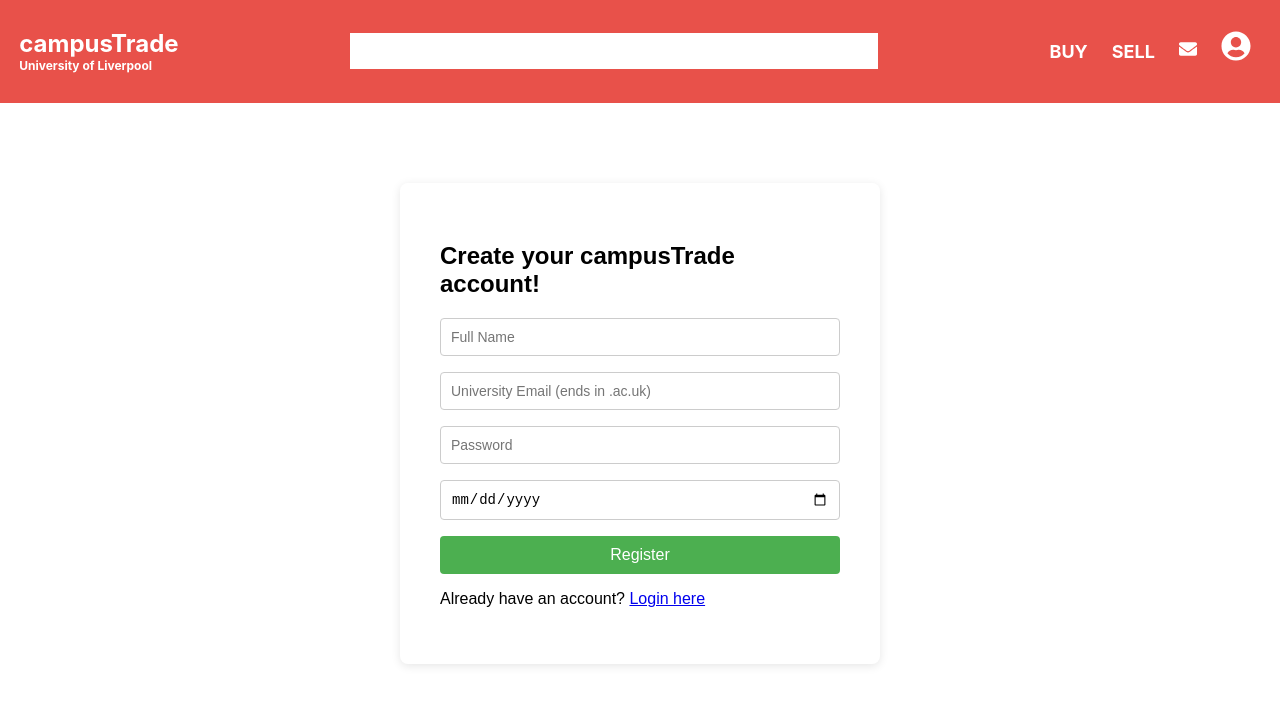
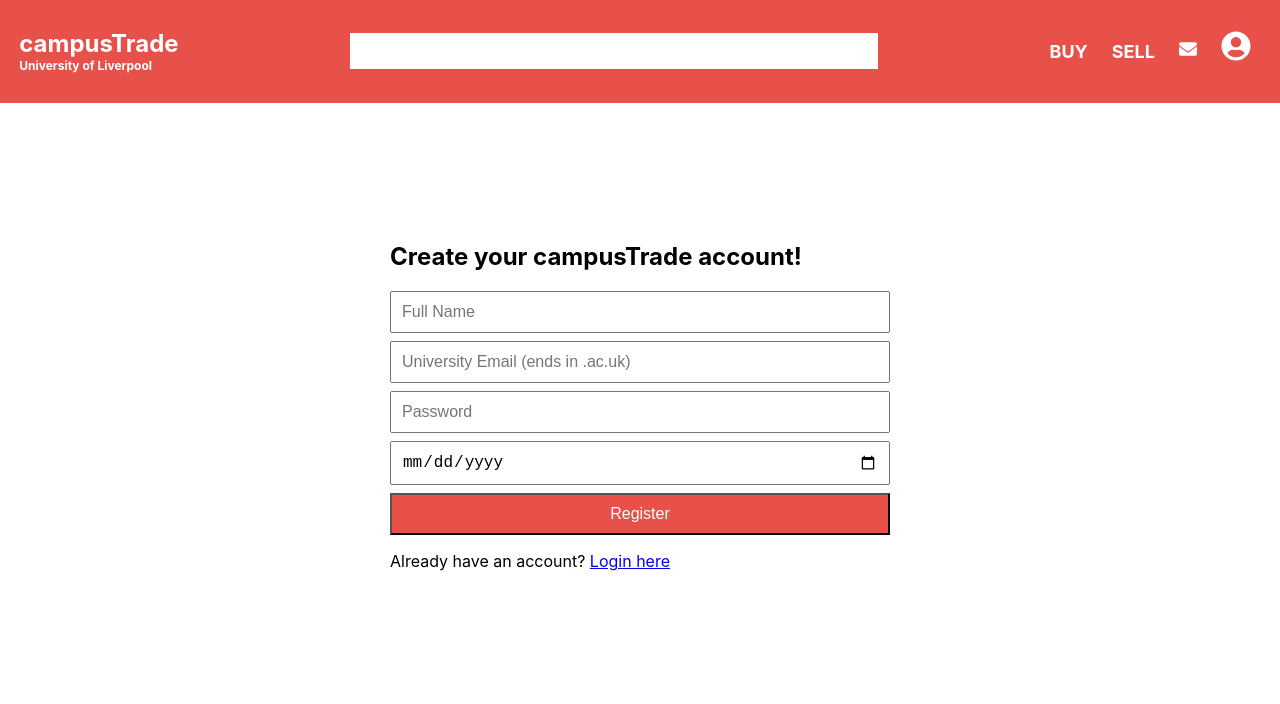
Before and after one commit to campusTradeLiverpool/campusTrade, a React (Create React App) app in the folder frontend/: page /register in a window 1280 px wide. Shown: the top 704 px of the page. Built offline with nearby package versions, Linux system fonts and the light colour scheme.

Commit message:
commented and changed look for inbox, login and register pages

```diff
--- a/frontend/src/pages/Register.js
+++ b/frontend/src/pages/Register.js
@@ -3,15 +3,19 @@
 import { useEffect } from 'react';
 
 function Register() {
+    // state for the form data
     const [formData, setFormData] = useState({
         email: '',
         name: '',
         dateOfBirth: '',
         password: ''
     });
+
+    // sets states for the success message and the errors
     const [message, setMessage] = useState('');
     const [error, setError] = useState('');
 
+    // gets the user from local storage and if there is a user, it sends them to the profile page
     useEffect(() => {
         const user = localStorage.getItem('user');
         if (user) {
@@ -23,6 +27,7 @@
         setFormData({ ...formData, [e.target.name]: e.target.value });
     };
 
+    // function to handle the register, it sends a post request to the sql with the data provided and if successful it sets a success message and if not it sets an error message
     const handleSubmit = async (e) => {
         e.preventDefault();
         setMessage('');
@@ -31,10 +36,11 @@
             const response = await axios.post('http://localhost:8080/api/users/register', formData);
             setMessage(response.data);
         } catch (err) {
-            setError(err.response?.data || 'Something went wrong');
+            setError(err.response?.data || 'Something went wrong, try again later.');
         }
     };
 
+    {/* basic registration form with name, email, date of birth and password */}
     return (
         <div style={styles.container}>
             <h2>Create your campusTrade account!</h2>
@@ -85,35 +91,26 @@
 
 const styles = {
     container: {
-        maxWidth: '400px',
+        maxWidth: '500px',
         margin: '80px auto',
         padding: '40px',
-        borderRadius: '8px',
-        boxShadow: '0 2px 10px rgba(0,0,0,0.1)',
-        fontFamily: 'Arial, sans-serif'
     },
     form: {
         display: 'flex',
         flexDirection: 'column',
-        gap: '16px'
+        gap: '8px'
     },
     input: {
         padding: '10px',
-        borderRadius: '4px',
-        border: '1px solid #ccc',
-        fontSize: '14px'
+        fontSize: '16px'
     },
     button: {
         padding: '10px',
-        backgroundColor: '#4CAF50',
+        backgroundColor: '#e8514a',
         color: 'white',
-        border: 'none',
-        borderRadius: '4px',
         fontSize: '16px',
         cursor: 'pointer'
     },
-    success: { color: 'green' },
-    error: { color: 'red' }
 };
 
 export default Register;
--- a/frontend/src/pages/inbox.js
+++ b/frontend/src/pages/inbox.js
@@ -2,43 +2,46 @@
 import axios from 'axios';
 
 function Inbox() {
+    // state for the conversations
     const [conversations, setConversations] = useState([]);
-    const [loading, setLoading] = useState(true);
+
+    // gets the user from local storage
     const user = JSON.parse(localStorage.getItem('user'));
 
+    // if the user isn't logged in, it sends them to the login page
     useEffect(() => {
         if (!user) { window.location.href = '/login'; return; }
+        // gets the conversations for the user via the email and shows the converstion data
         axios.get(`http://localhost:8080/api/messages/inbox/${user.email}`)
             .then(res => {
                 setConversations(res.data);
-                setLoading(false);
             })
-            .catch(() => setLoading(false));
     }, []);
-
-    if (loading) return <div style={styles.loading}>Loading...</div>;
 
     return (
         <div style={styles.container}>
             <h2>Messages</h2>
+            {/* if there are no conversations, it shows a message */}
             {conversations.length === 0 ? (
-                <p style={styles.empty}>No messages yet.</p>
+                <p style={styles.empty}>No messages yet - find a item to trade or buy!</p>
             ) : (
                 <div style={styles.list}>
+                    // maps through the conversations and shows the name of the other user, the title of the listing and a preview of the most recent message
                     {conversations.map((conv, index) => {
                         const otherUser = conv.sender.email === user.email ? conv.receiver : conv.sender;
                         return (
                             <div
                                 key={index}
                                 style={styles.card}
+
+                                // when the user clicks on a conversation, it sends them to the messages page with the other user's email and the listing id as parameters
                                 onClick={() => window.location.href = `/messages/${otherUser.email}/${conv.listing.id}`}
                             >
+                                {/* shows the name of the other user with the title and the most recent message sent */}
                                 <div style={styles.cardInfo}>
-                                    <p style={styles.name}>{otherUser.name}</p>
-                                    <p style={styles.listing}>Re: {conv.listing.title}</p>
+                                    <p style={styles.name}>{otherUser.name} - {conv.listing.title} </p>
                                     <p style={styles.preview}>{conv.content}</p>
                                 </div>
-                                <p style={styles.time}>{new Date(conv.sentAt).toLocaleDateString()}</p>
                             </div>
                         );
                     })}
@@ -50,10 +53,9 @@
 
 const styles = {
     container: {
-        maxWidth: '700px',
+        maxWidth: '800px',
         margin: '40px auto',
         padding: '20px',
-        fontFamily: 'Arial, sans-serif'
     },
     list: { display: 'flex', flexDirection: 'column', gap: '12px' },
     card: {
@@ -61,17 +63,11 @@
         justifyContent: 'space-between',
         alignItems: 'center',
         padding: '16px',
-        borderRadius: '8px',
         boxShadow: '0 2px 8px rgba(0,0,0,0.1)',
         cursor: 'pointer',
-        backgroundColor: 'white'
     },
-    cardInfo: { display: 'flex', flexDirection: 'column', gap: '4px' },
     name: { margin: 0, fontWeight: 'bold', fontSize: '16px' },
-    listing: { margin: 0, color: '#e8514a', fontSize: '13px' },
-    preview: { margin: 0, color: '#666', fontSize: '13px' },
-    time: { margin: 0, color: '#888', fontSize: '12px' },
-    loading: { textAlign: 'center', padding: '60px' },
+    preview: { margin: 0, color: '#000000', fontSize: '13px', opacity: 0.5 },
     empty: { color: '#888', textAlign: 'center', padding: '40px' }
 };
 
--- a/frontend/src/pages/login.js
+++ b/frontend/src/pages/login.js
@@ -3,12 +3,17 @@
 import { useEffect } from 'react';
 
 function Login() {
+
+    // state for the form data
     const [formData, setFormData] = useState({
         email: '',
         password: ''
     });
+
+    // state for error message
     const [error, setError] = useState('');
 
+    // gets the user from local storage and if there is a user, it sends them to the profile page
     useEffect(() => {
     const user = localStorage.getItem('user');
     if (user) {
@@ -20,6 +25,8 @@
         setFormData({ ...formData, [e.target.name]: e.target.value });
     };
 
+    // function to handle the submit, it sends a post request to the sql with the data provided and if successful it saves the user
+    // to the local storage and if not it sets an error message
     const handleSubmit = async (e) => {
         e.preventDefault();
         setError('');
@@ -32,9 +39,10 @@
         }
     };
 
+    {/* simple login with email and password */}
     return (
         <div style={styles.container}>
-            <h2>Login to CampusTrade</h2>
+            <h2>Login to campusTrade</h2>
             <form onSubmit={handleSubmit} style={styles.form}>
                 <input
                     style={styles.input}
@@ -64,34 +72,26 @@
 
 const styles = {
     container: {
-        maxWidth: '400px',
+        maxWidth: '500px',
         margin: '80px auto',
         padding: '40px',
-        borderRadius: '8px',
-        boxShadow: '0 2px 10px rgba(0,0,0,0.1)',
-        fontFamily: 'Arial, sans-serif'
     },
     form: {
         display: 'flex',
         flexDirection: 'column',
-        gap: '16px'
+        gap: '8px'
     },
     input: {
         padding: '10px',
-        borderRadius: '4px',
-        border: '1px solid #ccc',
-        fontSize: '14px'
+        fontSize: '16px'
     },
     button: {
         padding: '10px',
         backgroundColor: '#e8514a',
         color: 'white',
-        border: 'none',
-        borderRadius: '4px',
         fontSize: '16px',
         cursor: 'pointer'
     },
-    error: { color: 'red' }
 };
 
 export default Login;
```
Also changed, not shown: frontend/src/pages/index.js (deleted, +0 -20 lines).
